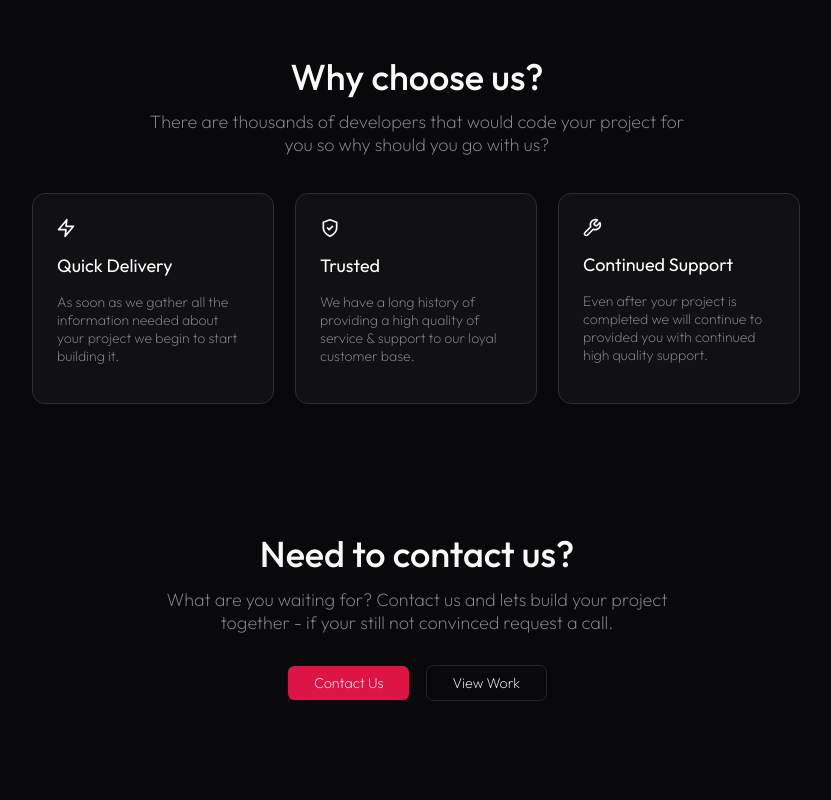
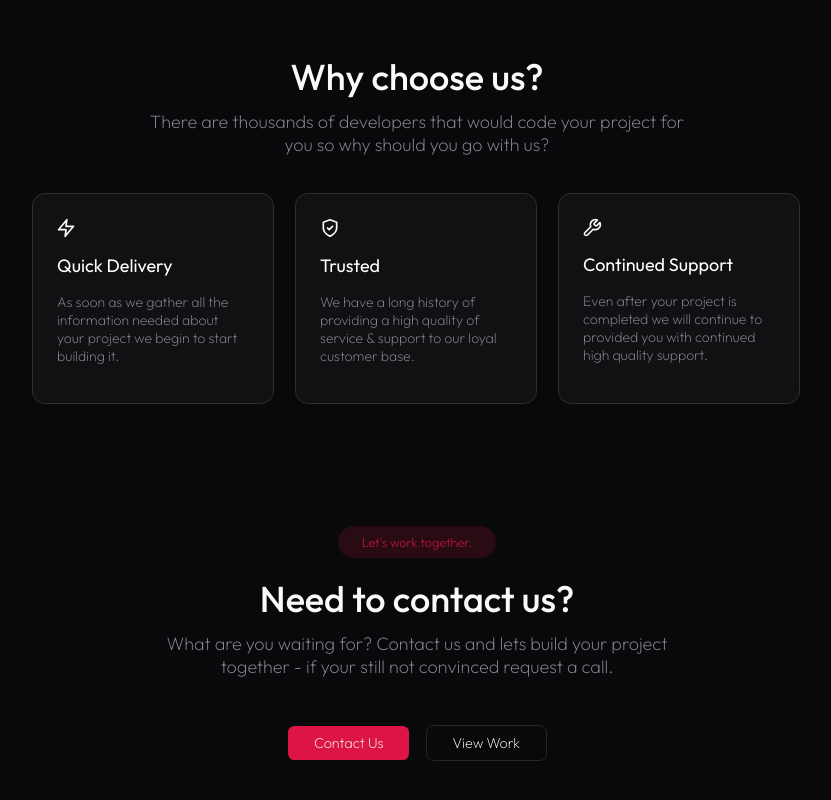
Before and after one commit to loganbriggs08/Resolvo-New-Website, a Next.js app: page / in a window 1280 px wide. Shown: the part 1481-2281 px from the top of the page, without its empty margins (223-1054 px from the left). Built offline with nearby package versions, Linux system fonts and the light colour scheme.

Commit message:
Add "let's work together" tag

```diff
--- a/src/app/page.module.css
+++ b/src/app/page.module.css
@@ -84,7 +84,7 @@
 }
 
 .bottom_section_buttons {
-  margin-top: 2rem;
+  margin-top: 3rem;
 }
 
 .top_section_view_work_button {
@@ -393,6 +393,18 @@ view_website_button
   background-color: rgba(221, 21, 70, 1);
 }
 
+.red_tag {
+  font-weight: 200;
+  font-size: 0.8rem;
+  padding-top: 0.5rem;
+  padding-bottom: 0.5rem;
+  padding-left: 1.5rem;
+  padding-right: 1.5rem;
+  border-radius: 2222rem;
+  color: rgba(221, 21, 70, 1);
+  background-color: rgba(41, 11, 20, 1);
+}
+
 @media (max-width: 593px) {
   .changing_text_description {
     margin-right: 10%;
--- a/src/app/page.tsx
+++ b/src/app/page.tsx
@@ -195,6 +195,7 @@ export default function Home() {
       <div className={styles.top_seperator} />
 
       <div className={styles.need_to_contact_us} id="contact-us">
+        <a className={styles.red_tag}>Let's work together.</a>
         <h1 className={styles.header_text}>Need to contact us?</h1>
         <p className={styles.description_text}>
           What are you waiting for? Contact us and lets build your project <br />
```
